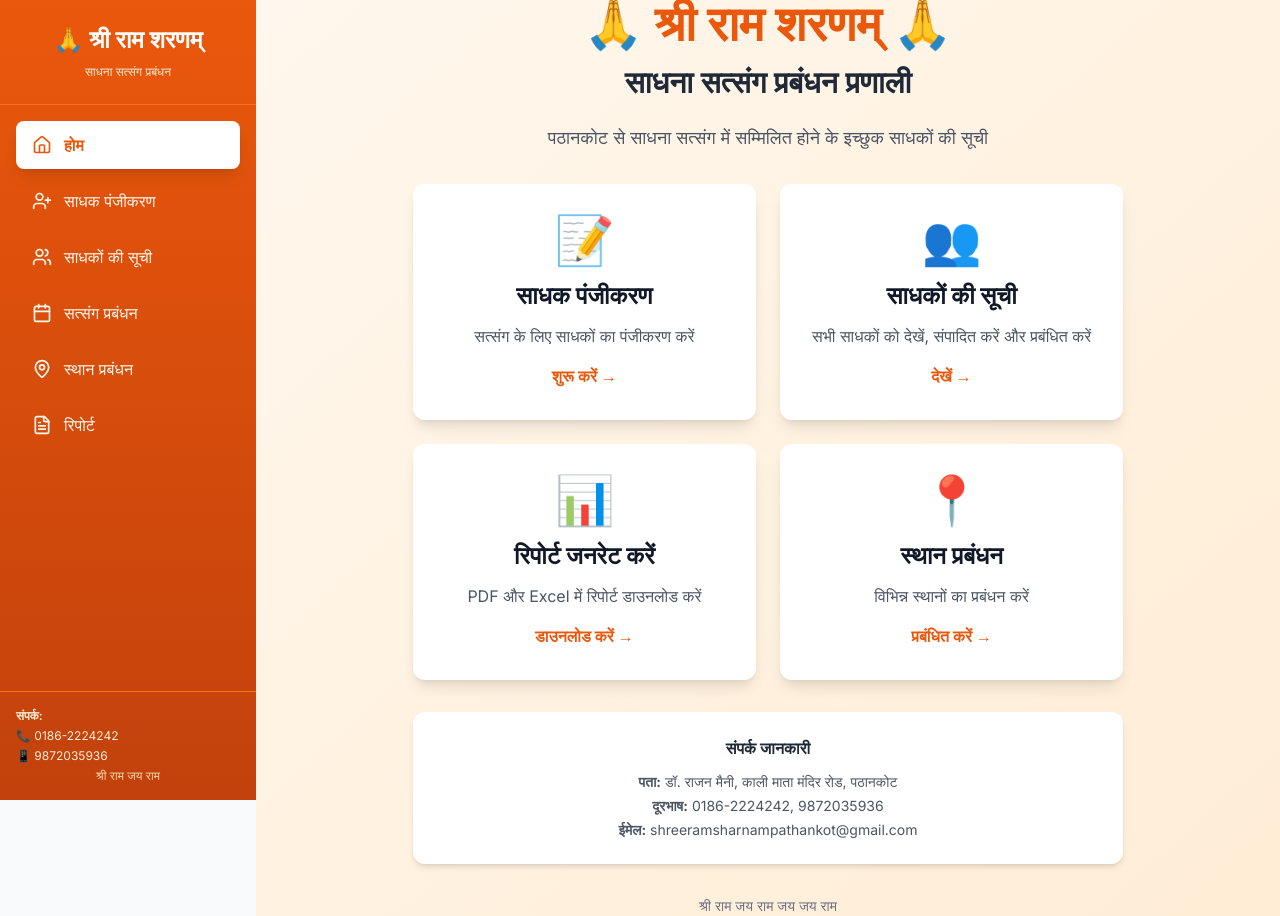
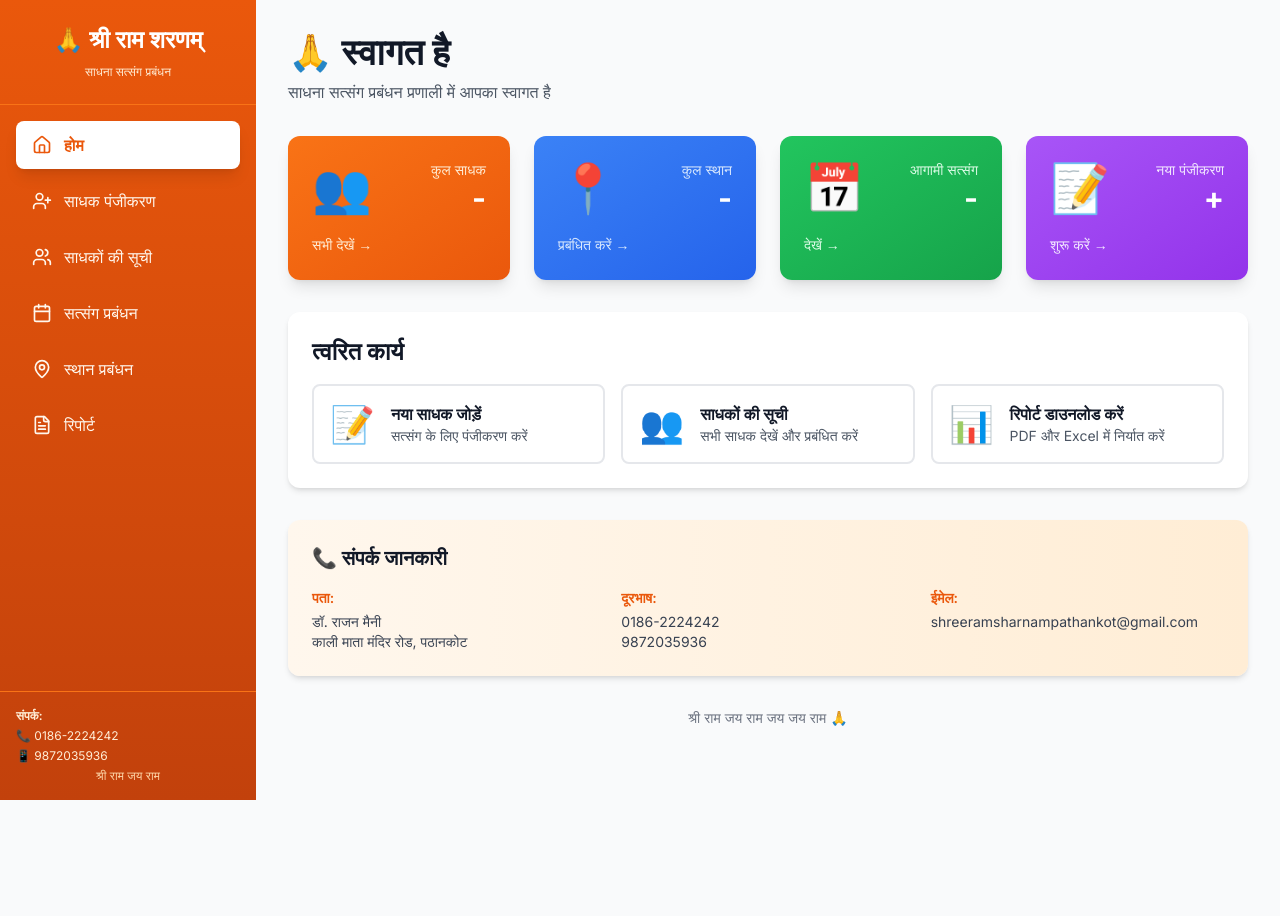
Before and after one commit to fmspathankot-spec/sadhana-satsang-portal, a Next.js app: page / in a window 1280 px wide. After the commit the page ends 800 px from the top, so only its background shows below. Built offline with nearby package versions, Linux system fonts and the light colour scheme.

Commit message:
refactor: Update homepage to work with sidebar layout

```diff
--- a/app/page.tsx
+++ b/app/page.tsx
@@ -1,101 +1,150 @@
 export default function HomePage() {
   return (
-    <div className="flex min-h-screen items-center justify-center bg-gradient-to-br from-orange-50 to-orange-100">
-      <div className="text-center max-w-4xl px-6">
-        <h1 className="text-5xl font-bold text-orange-600 mb-4">
-          🙏 श्री राम शरणम् 🙏
+    <div className="p-8">
+      {/* Header */}
+      <div className="mb-8">
+        <h1 className="text-4xl font-bold text-gray-900 mb-2">
+          🙏 स्वागत है
         </h1>
-        <h2 className="text-3xl font-semibold text-gray-800 mb-6">
-          साधना सत्संग प्रबंधन प्रणाली
+        <p className="text-gray-600">
+          साधना सत्संग प्रबंधन प्रणाली में आपका स्वागत है
+        </p>
+      </div>
+
+      {/* Quick Stats */}
+      <div className="grid grid-cols-1 md:grid-cols-2 lg:grid-cols-4 gap-6 mb-8">
+        <div className="bg-gradient-to-br from-orange-500 to-orange-600 rounded-xl shadow-lg p-6 text-white">
+          <div className="flex items-center justify-between mb-4">
+            <div className="text-5xl">👥</div>
+            <div className="text-right">
+              <p className="text-orange-100 text-sm">कुल साधक</p>
+              <p className="text-3xl font-bold">-</p>
+            </div>
+          </div>
+          <a href="/sadhaks" className="text-sm text-orange-100 hover:text-white">
+            सभी देखें →
+          </a>
+        </div>
+
+        <div className="bg-gradient-to-br from-blue-500 to-blue-600 rounded-xl shadow-lg p-6 text-white">
+          <div className="flex items-center justify-between mb-4">
+            <div className="text-5xl">📍</div>
+            <div className="text-right">
+              <p className="text-blue-100 text-sm">कुल स्थान</p>
+              <p className="text-3xl font-bold">-</p>
+            </div>
+          </div>
+          <a href="/places" className="text-sm text-blue-100 hover:text-white">
+            प्रबंधित करें →
+          </a>
+        </div>
+
+        <div className="bg-gradient-to-br from-green-500 to-green-600 rounded-xl shadow-lg p-6 text-white">
+          <div className="flex items-center justify-between mb-4">
+            <div className="text-5xl">📅</div>
+            <div className="text-right">
+              <p className="text-green-100 text-sm">आगामी सत्संग</p>
+              <p className="text-3xl font-bold">-</p>
+            </div>
+          </div>
+          <a href="/events" className="text-sm text-green-100 hover:text-white">
+            देखें →
+          </a>
+        </div>
+
+        <div className="bg-gradient-to-br from-purple-500 to-purple-600 rounded-xl shadow-lg p-6 text-white">
+          <div className="flex items-center justify-between mb-4">
+            <div className="text-5xl">📝</div>
+            <div className="text-right">
+              <p className="text-purple-100 text-sm">नया पंजीकरण</p>
+              <p className="text-3xl font-bold">+</p>
+            </div>
+          </div>
+          <a href="/registration" className="text-sm text-purple-100 hover:text-white">
+            शुरू करें →
+          </a>
+        </div>
+      </div>
+
+      {/* Quick Actions */}
+      <div className="bg-white rounded-xl shadow-md p-6 mb-8">
+        <h2 className="text-2xl font-bold text-gray-900 mb-4">
+          त्वरित कार्य
         </h2>
-
-        <p className="text-lg text-gray-600 mb-8">
-          पठानकोट से साधना सत्संग में सम्मिलित होने के इच्छुक साधकों की सूची
-        </p>
-
-        <div className="grid grid-cols-1 md:grid-cols-2 gap-6 mb-8">
-          {/* Registration Card */}
+        <div className="grid grid-cols-1 md:grid-cols-3 gap-4">
           <a
             href="/registration"
-            className="group bg-white rounded-xl shadow-lg p-8 hover:shadow-2xl transition-all transform hover:-translate-y-1"
+            className="flex items-center gap-4 p-4 border-2 border-gray-200 rounded-lg hover:border-orange-500 hover:bg-orange-50 transition-all group"
           >
-            <div className="text-5xl mb-4">📝</div>
-            <h3 className="text-2xl font-bold text-gray-900 mb-3">
-              साधक पंजीकरण
+            <div className="text-4xl">📝</div>
+            <div>
+              <h3 className="font-semibold text-gray-900 group-hover:text-orange-600">
+                नया साधक जोड़ें
               </h3>
-            <p className="text-gray-600 mb-4">
-              सत्संग के लिए साधकों का पंजीकरण करें
+              <p className="text-sm text-gray-600">
+                सत्संग के लिए पंजीकरण करें
               </p>
-            <div className="text-orange-600 font-semibold group-hover:translate-x-2 transition-transform inline-block">
-              शुरू करें →
             </div>
           </a>
 
-          {/* View All Sadhaks Card */}
           <a
             href="/sadhaks"
-            className="group bg-white rounded-xl shadow-lg p-8 hover:shadow-2xl transition-all transform hover:-translate-y-1"
+            className="flex items-center gap-4 p-4 border-2 border-gray-200 rounded-lg hover:border-blue-500 hover:bg-blue-50 transition-all group"
           >
-            <div className="text-5xl mb-4">👥</div>
-            <h3 className="text-2xl font-bold text-gray-900 mb-3">
+            <div className="text-4xl">👥</div>
+            <div>
+              <h3 className="font-semibold text-gray-900 group-hover:text-blue-600">
                 साधकों की सूची
               </h3>
-            <p className="text-gray-600 mb-4">
-              सभी साधकों को देखें, संपादित करें और प्रबंधित करें
+              <p className="text-sm text-gray-600">
+                सभी साधक देखें और प्रबंधित करें
               </p>
-            <div className="text-orange-600 font-semibold group-hover:translate-x-2 transition-transform inline-block">
-              देखें →
             </div>
           </a>
 
-          {/* Reports Card */}
           <a
             href="/reports"
-            className="group bg-white rounded-xl shadow-lg p-8 hover:shadow-2xl transition-all transform hover:-translate-y-1"
+            className="flex items-center gap-4 p-4 border-2 border-gray-200 rounded-lg hover:border-green-500 hover:bg-green-50 transition-all group"
           >
-            <div className="text-5xl mb-4">📊</div>
-            <h3 className="text-2xl font-bold text-gray-900 mb-3">
-              रिपोर्ट जनरेट करें
+            <div className="text-4xl">📊</div>
+            <div>
+              <h3 className="font-semibold text-gray-900 group-hover:text-green-600">
+                रिपोर्ट डाउनलोड करें
               </h3>
-            <p className="text-gray-600 mb-4">
-              PDF और Excel में रिपोर्ट डाउनलोड करें
+              <p className="text-sm text-gray-600">
+                PDF और Excel में निर्यात करें
               </p>
-            <div className="text-orange-600 font-semibold group-hover:translate-x-2 transition-transform inline-block">
-              डाउनलोड करें →
-            </div>
-          </a>
-
-          {/* Places Card */}
-          <a
-            href="/places"
-            className="group bg-white rounded-xl shadow-lg p-8 hover:shadow-2xl transition-all transform hover:-translate-y-1"
-          >
-            <div className="text-5xl mb-4">📍</div>
-            <h3 className="text-2xl font-bold text-gray-900 mb-3">
-              स्थान प्रबंधन
-            </h3>
-            <p className="text-gray-600 mb-4">
-              विभिन्न स्थानों का प्रबंधन करें
-            </p>
-            <div className="text-orange-600 font-semibold group-hover:translate-x-2 transition-transform inline-block">
-              प्रबंधित करें →
             </div>
           </a>
         </div>
+      </div>
 
       {/* Contact Info */}
-        <div className="bg-white rounded-xl shadow-md p-6 mt-8">
-          <h3 className="font-semibold text-gray-800 mb-3">संपर्क जानकारी</h3>
-          <div className="text-sm text-gray-600 space-y-1">
-            <p><strong>पता:</strong> डॉ. राजन मैनी, काली माता मंदिर रोड, पठानकोट</p>
-            <p><strong>दूरभाष:</strong> 0186-2224242, 9872035936</p>
-            <p><strong>ईमेल:</strong> shreeramsharnampathankot@gmail.com</p>
+      <div className="bg-gradient-to-r from-orange-50 to-orange-100 rounded-xl shadow-md p-6">
+        <h2 className="text-xl font-bold text-gray-900 mb-4">
+          📞 संपर्क जानकारी
+        </h2>
+        <div className="grid grid-cols-1 md:grid-cols-3 gap-4 text-sm text-gray-700">
+          <div>
+            <p className="font-semibold text-orange-600 mb-1">पता:</p>
+            <p>डॉ. राजन मैनी</p>
+            <p>काली माता मंदिर रोड, पठानकोट</p>
+          </div>
+          <div>
+            <p className="font-semibold text-orange-600 mb-1">दूरभाष:</p>
+            <p>0186-2224242</p>
+            <p>9872035936</p>
+          </div>
+          <div>
+            <p className="font-semibold text-orange-600 mb-1">ईमेल:</p>
+            <p>shreeramsharnampathankot@gmail.com</p>
+          </div>
         </div>
       </div>
 
-        <p className="text-gray-500 text-sm mt-8">
-          श्री राम जय राम जय जय राम
-        </p>
+      {/* Footer */}
+      <div className="text-center mt-8 text-gray-500 text-sm">
+        <p>श्री राम जय राम जय जय राम 🙏</p>
       </div>
     </div>
   );
```
Lines whose indentation alone changed are shown as unchanged.
